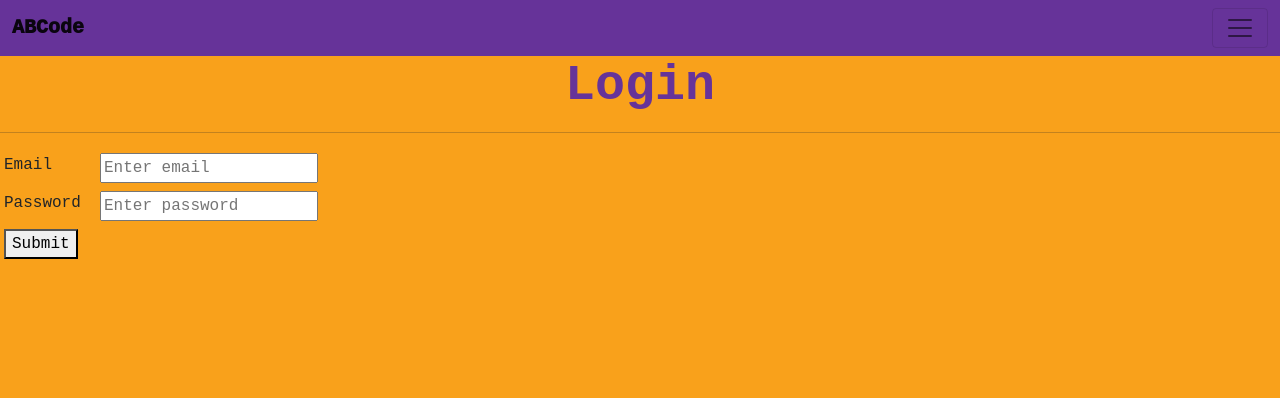
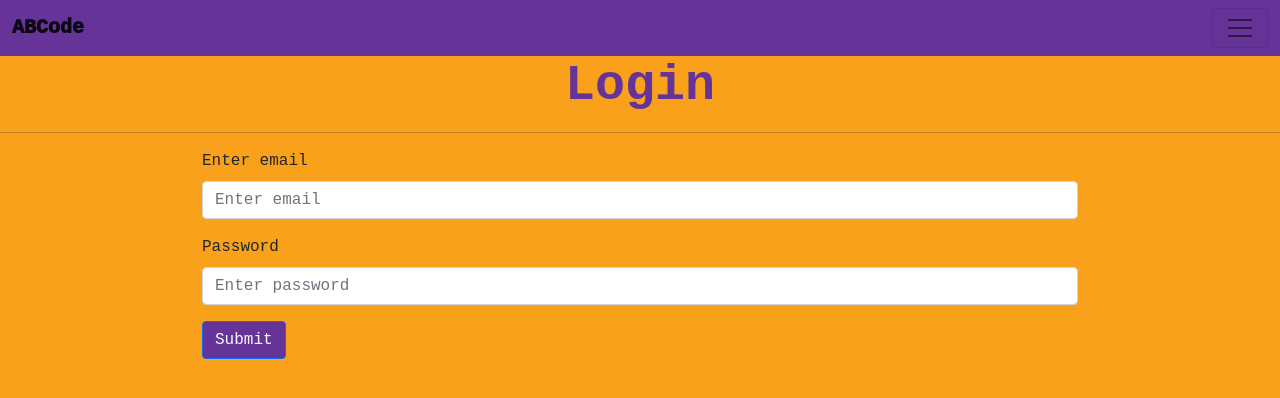
Before and after one commit to bridgettehmq/ABCode, a React (Create React App) app in the folder client/: page /login in a window 1280 px wide. Shown: the top 398 px of the page. Built offline with nearby package versions, Linux system fonts and the light colour scheme.

Commit message:
stayling the login page

```diff
--- a/client/src/pages/Login.js
+++ b/client/src/pages/Login.js
@@ -1,22 +1,22 @@
 import { useEffect, useState } from "react";
 import { Redirect } from "react-router-dom";
 import { useAuth } from "../util/auth";
-
+import { Form, Button } from "react-bootstrap";
 // This signup form is intentionally minimalist to reduce effort required to
 // customize it to your app's needs. See the excellent best practices guide for
 // sign informs on web.dev https://web.dev/sign-in-form-best-practices/
 
 // TODO: customize styles or import styles with favorite css approach
-const styles = {
-  formControl: {
-    display: "flex",
-    padding: "0.25em",
-  },
-  label: {
-    flex: "0 1 6em",
-    paddingRight: "0.25em",
-  },
-};
+// const styles = {
+//   formControl: {
+//     display: "flex",
+//     padding: "0.25em",
+//   },
+//   label: {
+//     flex: "0 1 6em",
+//     paddingRight: "0.25em",
+//   },
+// };
 
 const initialFormState = {
   email: "",
@@ -52,7 +52,42 @@ export default function Login() {
     <div>
       <h1>Login</h1>
       <hr />
-      <form onSubmit={handleSubmit}>
+      <Form onSubmit={handleSubmit} className="container">
+        <Form.Group className="mb-3" controlId="formBasicEmail">
+          <Form.Label htmlFor="email">Enter email</Form.Label>
+          <Form.Control
+           disabled={loading}
+           id="email"
+           type="email"
+           name="email"
+           placeholder="Enter email"
+           value={formState.email.value}
+           onChange={handleInputChange}
+          />
+          <Form.Text className="text-muted"></Form.Text>
+        </Form.Group>
+        <Form.Group className="mb-3" controlId="formBasicPassword">
+          <Form.Label htmlFor="new-password">Password</Form.Label>
+          <Form.Control
+            disabled={loading}
+            id="new-password"
+            type="password"
+            name="password"
+            placeholder="Enter password"
+            value={formState.password.value}
+            onChange={handleInputChange}
+          />
+          <Form.Text className="text-muted"></Form.Text>
+        </Form.Group>
+
+        <div>
+          <Button variant="primary" disabled={loading} type="submit" onClick={handleSubmit}>
+            {loading ? "Loading..." : "Submit"}
+          </Button>
+        </div>
+
+      </Form>
+      {/* <form onSubmit={handleSubmit}>
         <div style={styles.formControl}>
           <label htmlFor="email" style={styles.label}>
             Email
@@ -86,7 +121,7 @@ export default function Login() {
             {loading ? "Loading..." : "Submit"}
           </button>
         </div>
-      </form>
+      </form> */}
     </div>
   );
 }
--- a/client/src/pages/SignUp.js
+++ b/client/src/pages/SignUp.js
@@ -2,6 +2,7 @@ import { useEffect, useState } from "react";
 import { Redirect } from "react-router-dom";
 import { useAuth } from "../util/auth";
 import { Form, Button } from "react-bootstrap";
+
 // This signup form is intentionally minimalist to reduce effort required to
 // customize it to your app's needs. See the excellent best practices guide for
 // sign informs on web.dev https://web.dev/sign-in-form-best-practices/
@@ -95,10 +96,12 @@ export default function SignUp() {
           <Form.Text className="text-muted"></Form.Text>
         </Form.Group>
 
+        <div>
+          <Button variant="primary" disabled={loading} type="submit" onClick={handleSubmit}>
+            {loading ? "Loading..." : "Submit"}
+          </Button>
+        </div>
 
-        <Button variant="primary" type="submit">
-          Submit
-        </Button>
       </Form>
       {/* <div style={styles.formControl}>
           <label htmlFor="username" style={styles.label}>
```
